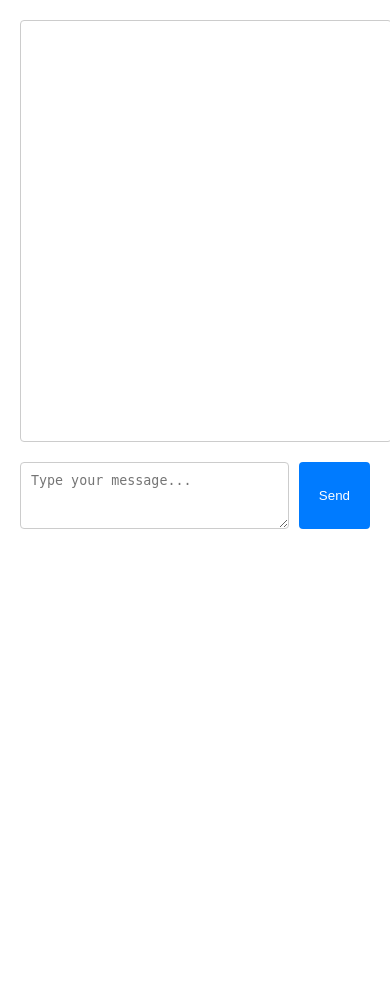
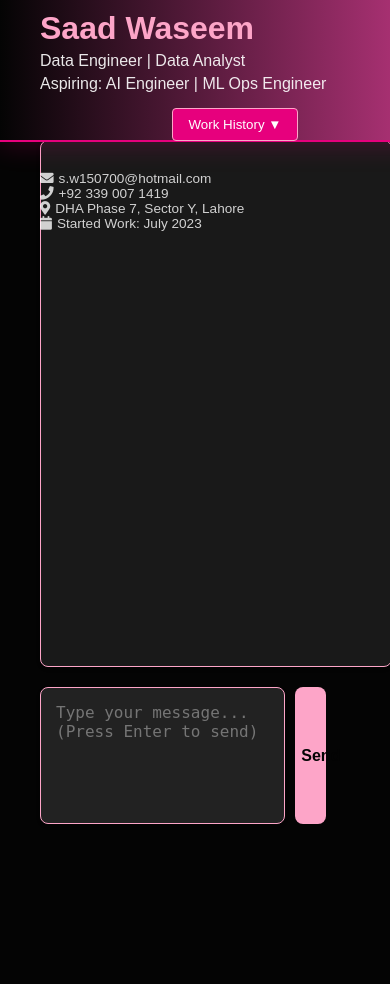
Before and after one commit to s-wasim/llama_portfolio, a Python web app: template flaskr/templates/index.html in a window 390 px wide. Before the commit the page ends 529 px from the top, so only its background shows below. Run offline with Jinja, Linux system fonts and the light colour scheme; the template is opened without the code that fills it, so the values that code supplies are empty.

Commit message:
Made major changes to UI

```diff
--- /dev/null
+++ b/flaskr/static/css/style.css
@@ -0,0 +1,274 @@
+:root {
+    --header-height: 120px;
+    --primary-dark: #040404;
+    --secondary-dark: #191919;
+    --primary-pink: #E7007D;
+    --light-pink: #FDA5C8;
+    --medium-pink: #DC6E9F;
+    --dark-pink: #C73987;
+    --text-light: #ffffff;
+    --message-padding: 15px;
+}
+
+body {
+    margin: 0;
+    padding: 0;
+    min-height: 100vh;
+    font-family: Arial, sans-serif;
+    background-color: var(--primary-dark);
+    color: var(--text-light);
+}
+
+#main-header {
+    position: fixed;
+    top: 0;
+    left: 0;
+    width: 100%;
+    height: var(--header-height);
+    background: linear-gradient(to right, var(--primary-dark), var(--dark-pink));
+    box-shadow: 0 4px 25px rgba(231, 0, 125, 0.2);
+    transform: translateY(0);
+    transition: transform 0.3s ease;
+    z-index: 1000;
+    display: flex;
+    align-items: center;
+    justify-content: space-between;
+    flex-direction: column;
+    border-bottom: 2px solid var(--primary-pink);
+    padding: 10px 40px;
+}
+
+.header-content {
+    width: 100%;
+    max-width: 1200px;
+    margin: 0 auto;
+    display: flex;
+    flex-wrap: wrap;
+    justify-content: space-between;
+    align-items: center;
+}
+
+.personal-info {
+    flex: 1;
+    min-width: 300px;
+    text-align: left;
+}
+
+.personal-info h1 {
+    color: var(--light-pink);
+    margin: 0;
+    font-size: 2rem;
+}
+
+.role, .career-path {
+    margin: 5px 0;
+    color: var(--text-light);
+    opacity: 0.9;
+}
+
+.header-nav {
+    display: flex;
+    gap: 10px;
+    justify-content: center;
+    flex-wrap: wrap;
+    margin: 10px 0;
+    align-items: center;
+}
+
+.nav-btn {
+    background-color: var(--primary-pink);
+    color: var(--text-light);
+    border: 1px solid var(--light-pink);
+    padding: 8px 16px;
+    border-radius: 4px;
+    cursor: pointer;
+    transition: all 0.2s ease;
+}
+
+.nav-btn:hover {
+    background-color: var(--medium-pink);
+}
+
+.contact-info {
+    width: 100%;
+    justify-content: center;
+    flex-wrap: wrap;
+    gap: 15px;
+    font-size: 0.85rem;
+    color: var(--text-light);
+    opacity: 0.8;
+    margin-top: 20px;
+}
+
+.contact-info p {
+    margin: 0;
+    display: flex;
+    align-items: center;
+    gap: 5px;
+}
+
+#main-header.hidden {
+    transform: translateY(calc(-1 * var(--header-height)));
+}
+
+.chat-container {
+    width: 100%;
+    max-width: 1200px;
+    margin: calc(var(--header-height) + 20px) auto 20px;
+    padding: 0 40px;
+    height: calc(100vh - var(--header-height) - 40px);
+    display: flex;
+    flex-direction: column;
+    box-sizing: border-box;
+}
+
+#display-area {
+    flex: 1;
+    min-height: 0;
+    margin: 0 auto 20px;
+    padding: 20px;
+    border: 1px solid var(--light-pink);
+    border-radius: 8px;
+    overflow-y: auto;
+    background-color: var(--secondary-dark);
+    box-shadow: 0 2px 4px rgba(0,0,0,0.1);
+    transition: all 0.3s ease;
+    display: flex;
+    flex-direction: column;
+    gap: 15px;
+    width: 100%;
+}
+
+#display-area.loading::after {
+    content: "...";
+    animation: loading 1s infinite;
+}
+
+#display-area.response-in {
+    animation: fadeIn 0.3s ease;
+}
+
+.message-bubble {
+    max-width: 80%;
+    padding: var(--message-padding);
+    border-radius: 15px;
+    animation: fadeIn 0.3s ease;
+}
+
+.user-message {
+    align-self: flex-end;
+    background-color: var(--light-pink);
+    color: var(--primary-dark);
+    border-bottom-right-radius: 5px;
+}
+
+.bot-message {
+    align-self: flex-start;
+    background-color: #333333;
+    color: var(--text-light);
+    border-bottom-left-radius: 5px;
+}
+
+.typing-animation {
+    display: inline-block;
+    min-width: auto;
+    opacity: 0;
+    animation: typeWriter 0.05s ease forwards;
+    white-space: pre-wrap;
+}
+
+#input-container {
+    height: 20%;
+    min-height: 100px;
+    display: flex;
+    gap: 10px;
+    width: 100%;
+    max-width: 1200px;
+    margin: 0 auto;
+    box-sizing: border-box;
+    padding: 0;
+}
+
+#message-input {
+    flex: 0.9;
+    padding: 15px;
+    border: 1px solid var(--light-pink);
+    border-radius: 8px;
+    resize: none;
+    font-size: 16px;
+    background-color: #222222;
+    color: var(--text-light);
+    box-shadow: 0 2px 4px rgba(0,0,0,0.1);
+}
+
+#submit-btn {
+    width: 10%;
+    height: 100%;
+    background-color: var(--light-pink);
+    color: var(--primary-dark);
+    border: none;
+    border-radius: 8px;
+    cursor: pointer;
+    transition: all 0.2s ease;
+    font-size: 1rem;
+    font-weight: bold;
+}
+
+#submit-btn:hover {
+    background-color: #ff91b9;
+    transform: translateY(-2px);
+}
+
+#submit-btn:disabled {
+    background-color: #cccccc;
+    cursor: not-allowed;
+    transform: none;
+}
+
+@keyframes loading {
+    0% { content: "."; }
+    33% { content: ".."; }
+    66% { content: "..."; }
+}
+
+@keyframes fadeIn {
+    from { opacity: 0.5; }
+    to { opacity: 1; }
+}
+
+@keyframes typeWriter {
+    from { opacity: 0; }
+    to { opacity: 1; }
+}
+
+/* Dropdown for mobile */
+@media (max-width: 768px) {
+    .header-nav {
+        position: relative;
+        width: 100%;
+    }
+
+    .nav-btn:not(:first-child) {
+        display: none;
+    }
+
+    .header-nav.responsive .nav-btn {
+        display: block;
+        width: 100%;
+        text-align: left;
+    }
+
+    .nav-btn:first-child::after {
+        content: " ▼";
+    }
+
+    .header-nav.responsive {
+        flex-direction: column;
+        position: absolute;
+        background: var(--primary-dark);
+        z-index: 1001;
+        padding: 10px;
+        border-radius: 4px;
+        border: 1px solid var(--primary-pink);
+    }
+}
--- /dev/null
+++ b/flaskr/static/js/script.js
@@ -0,0 +1,109 @@
+document.addEventListener('DOMContentLoaded', () => {
+    const displayArea = document.getElementById('display-area');
+    const messageInput = document.getElementById('message-input');
+    const submitButton = document.getElementById('submit-btn');
+    const header = document.getElementById('main-header');
+    let lastScroll = 0;
+
+    // Add dropdown functionality
+    const headerNav = document.querySelector('.header-nav');
+    const firstNavBtn = headerNav.querySelector('.nav-btn');
+
+    firstNavBtn.addEventListener('click', (e) => {
+        if (window.innerWidth <= 768) {
+            e.preventDefault();
+            headerNav.classList.toggle('responsive');
+        }
+    });
+
+    // Close dropdown when clicking outside
+    document.addEventListener('click', (e) => {
+        if (!headerNav.contains(e.target)) {
+            headerNav.classList.remove('responsive');
+        }
+    });
+
+    // Handle window resize
+    window.addEventListener('resize', () => {
+        if (window.innerWidth > 768) {
+            headerNav.classList.remove('responsive');
+        }
+    });
+
+    // Handle header visibility on scroll
+    window.addEventListener('scroll', () => {
+        const currentScroll = window.pageYOffset;
+        if (currentScroll > lastScroll && currentScroll > 60) {
+            header.classList.add('hidden');
+        } else {
+            header.classList.remove('hidden');
+        }
+        lastScroll = currentScroll;
+    });
+
+    function createMessageBubble(text, isUser = false) {
+        const bubble = document.createElement('div');
+        bubble.className = `message-bubble ${isUser ? 'user-message' : 'bot-message'}`;
+        return bubble;
+    }
+
+    async function animateText(element, text) {
+        const words = text.split(' ');
+        for (let i = 0; i < words.length; i++) {
+            const span = document.createElement('span');
+            span.textContent = words[i];
+            // Add space after word if it's not the last word
+            if (i < words.length - 1) {
+                span.textContent += ' ';
+            }
+            span.className = 'typing-animation';
+            element.appendChild(span);
+            await new Promise(resolve => setTimeout(resolve, 50));
+        }
+    }
+
+    async function sendMessage() {
+        const message = messageInput.value.trim();
+        if (!message) return;
+
+        try {
+            // Add user message
+            const userBubble = createMessageBubble(message, true);
+            userBubble.textContent = message;
+            displayArea.appendChild(userBubble);
+            messageInput.value = '';
+            displayArea.scrollTop = displayArea.scrollHeight;
+
+            // Show loading
+            submitButton.disabled = true;
+            const botBubble = createMessageBubble('...');
+            displayArea.appendChild(botBubble);
+
+            const formData = new FormData();
+            formData.append('mssg', message);
+            const response = await fetch('/chat', {
+                method: 'POST',
+                body: formData
+            });
+
+            const data = await response.json();
+            botBubble.textContent = '';
+            await animateText(botBubble, data.response);
+        } catch (error) {
+            console.error('Error:', error);
+            const errorBubble = createMessageBubble('Error processing request', false);
+            displayArea.appendChild(errorBubble);
+        } finally {
+            submitButton.disabled = false;
+            displayArea.scrollTop = displayArea.scrollHeight;
+        }
+    }
+
+    submitButton.addEventListener('click', sendMessage);
+    messageInput.addEventListener('keypress', (e) => {
+        if (e.key === 'Enter' && !e.shiftKey) {
+            e.preventDefault();
+            sendMessage();
+        }
+    });
+});
--- a/flaskr/style/style.css
+++ /dev/null
@@ -1,42 +0,0 @@
-body {
-    max-width: 800px;
-    margin: 20px auto;
-    padding: 0 20px;
-    font-family: Arial, sans-serif;
-}
-
-#display-area {
-    width: 100%;
-    height: 400px;
-    margin-bottom: 20px;
-    padding: 10px;
-    border: 1px solid #ccc;
-    border-radius: 4px;
-    overflow-y: auto;
-}
-
-#input-container {
-    display: flex;
-    gap: 10px;
-}
-
-#message-input {
-    flex-grow: 1;
-    padding: 10px;
-    border: 1px solid #ccc;
-    border-radius: 4px;
-    resize: vertical;
-}
-
-#submit-btn {
-    padding: 10px 20px;
-    background-color: #007bff;
-    color: white;
-    border: none;
-    border-radius: 4px;
-    cursor: pointer;
-}
-
-#submit-btn:hover {
-    background-color: #0056b3;
-}
--- a/flaskr/templates/index.html
+++ b/flaskr/templates/index.html
@@ -3,50 +3,40 @@
 <head>
     <meta charset="UTF-8">
     <meta name="viewport" content="width=device-width, initial-scale=1.0">
-    <title>Chat Interface</title>
-    <link rel="stylesheet" href="{{ url_for('static', filename='style/style.css') }}">
+    <title>Saad's Portfolio</title>
+    <link rel="stylesheet" href="{{ url_for('static', filename='css/style.css') }}">
+    <link rel="stylesheet" href="https://cdnjs.cloudflare.com/ajax/libs/font-awesome/5.15.4/css/all.min.css">
 </head>
 <body>
-    <div id="display-area"></div>
-    <div id="input-container">
-        <textarea id="message-input" rows="3" placeholder="Type your message..."></textarea>
-        <button id="submit-btn">Send</button>
-    </div>
-
-    <script>
-        const displayArea = document.getElementById('display-area');
-        const messageInput = document.getElementById('message-input');
-        const submitButton = document.getElementById('submit-btn');
-
-        async function sendMessage() {
-            const message = messageInput.value.trim();
-            if (!message) return;
-
-            try {
-                const formData = new FormData();
-                formData.append('mssg', message);
-
-                const response = await fetch('/chat', {
-                    method: 'POST',
-                    body: formData
-                });
-
-                const data = await response.json();
-                displayArea.textContent = data.response;
-                messageInput.value = '';
-            } catch (error) {
-                console.error('Error:', error);
-                displayArea.textContent = 'Error processing request';
-            }
-        }
-
-        submitButton.addEventListener('click', sendMessage);
-        messageInput.addEventListener('keypress', (e) => {
-            if (e.key === 'Enter' && !e.shiftKey) {
-                e.preventDefault();
-                sendMessage();
-            }
-        });
-    </script>
+    <header id="main-header">
+        <div class="header-content">
+            <div class="personal-info">
+                <h1>Saad Waseem</h1>
+                <p class="role">Data Engineer | Data Analyst</p>
+                <p class="career-path">Aspiring: AI Engineer | ML Ops Engineer</p>
+            </div>
+            <nav class="header-nav">
+                <button class="nav-btn">Work History</button>
+                <button class="nav-btn">Education</button>
+                <button class="nav-btn">Certifications</button>
+                <button class="nav-btn">Courses</button>
+                <button class="nav-btn">Awards</button>
+            </nav>
+        </div>
+        <div class="contact-info">
+            <p><i class="fas fa-envelope"></i> s.w150700@hotmail.com</p>
+            <p><i class="fas fa-phone"></i> +92 339 007 1419</p>
+            <p><i class="fas fa-map-marker-alt"></i> DHA Phase 7, Sector Y, Lahore</p>
+            <p><i class="fas fa-calendar"></i> Started Work: July 2023</p>
+        </div>
+    </header>
+    <main class="chat-container">
+        <div id="display-area" class="chat-area"></div>
+        <div id="input-container">
+            <textarea id="message-input" placeholder="Type your message... (Press Enter to send)"></textarea>
+            <button id="submit-btn">Send</button>
+        </div>
+    </main>
+    <script src="{{ url_for('static', filename='js/script.js') }}"></script>
 </body>
 </html>
```
Also changed, not shown: flaskr/static/favicon.ico (added).
